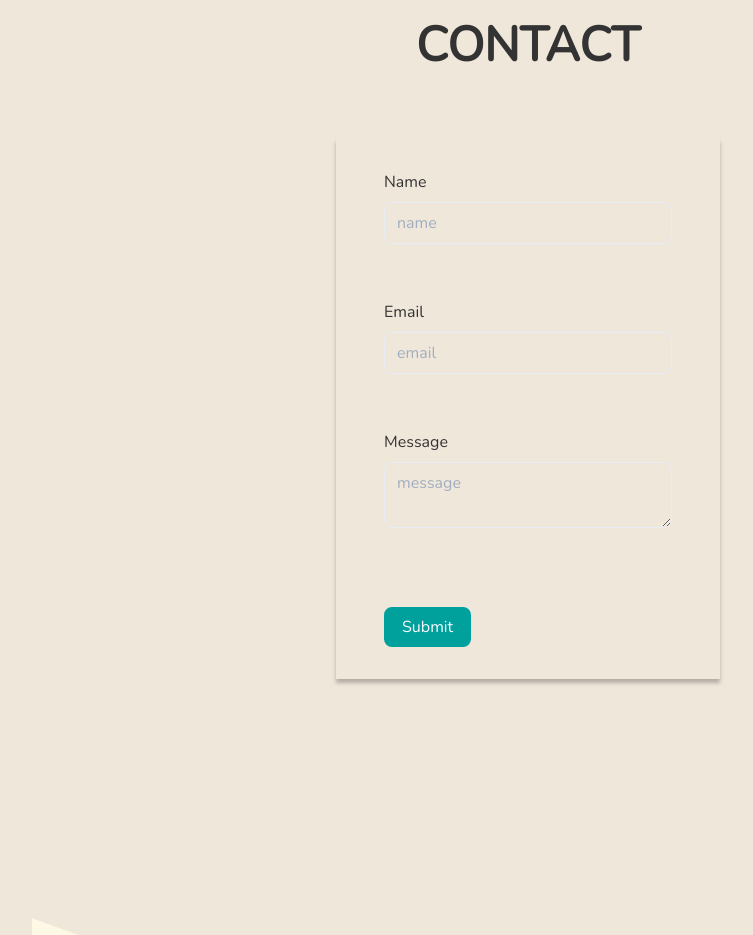
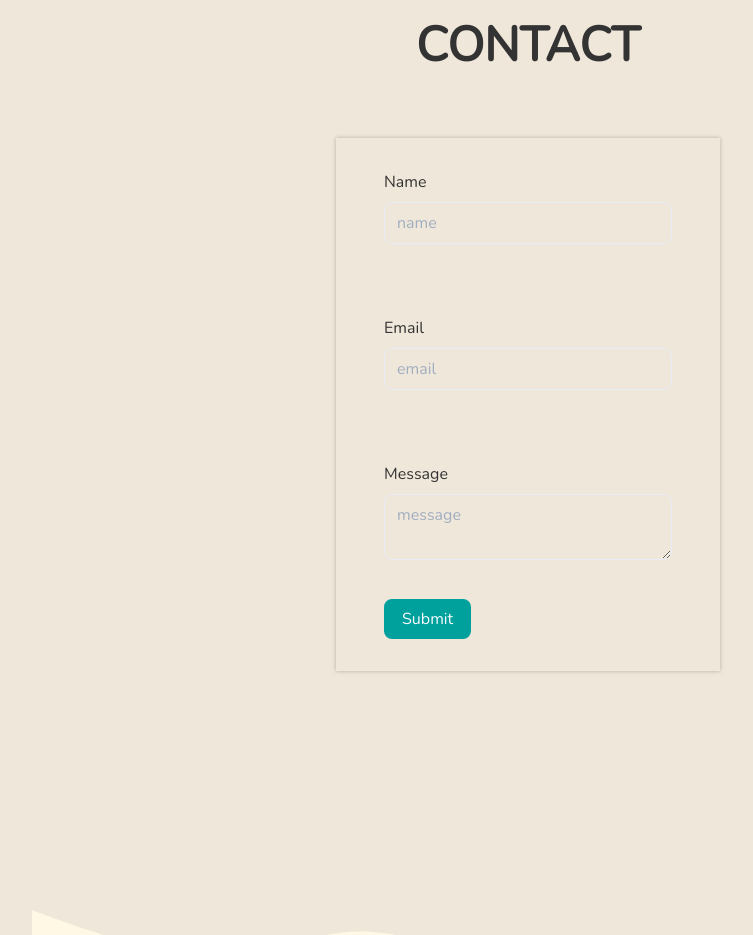
Before and after one commit to Salaheddin12/ab-salah, a Next.js app: page / in a window 1280 px wide. Shown: the part 1800-2735 px from the top of the page, without its empty margins (112-865 px from the left). Built offline with nearby package versions, Linux system fonts and the light colour scheme.

Commit message:
feat: add form validation

```diff
--- a/components/sections/contactForm.js
+++ b/components/sections/contactForm.js
@@ -8,6 +8,17 @@ import {
 } from '@chakra-ui/react'
 import { Field, Formik, Form } from 'formik'
 import styled from '@emotion/styled'
+import * as Yup from 'yup'
+
+const schema = Yup.object({
+  Name: Yup.string()
+    .max(15, 'Must be 15 characters or less')
+    .required('Required'),
+  message: Yup.string()
+    .min(40, 'Must be 40 characters or less')
+    .required('Required'),
+  email: Yup.string().email('Invalid email address').required('Required')
+})
 
 const FormInput = styled.input`
   color: gray;
@@ -27,7 +38,6 @@ const FormTextArea = styled.textarea`
   color: gray;
   width: 100%;
   padding: 8px 12px;
-  margin-bottom: 56px;
   border: 1px solid #e8ecf4;
   border-radius: 8px;
   background: transparent;
@@ -38,7 +48,7 @@ const FormTextArea = styled.textarea`
 `
 
 const FormBox = styled.div`
-  box-shadow: 0px 4px 4px rgba(0, 0, 0, 0.25);
+  box-shadow: 0px 0px 4px rgba(0, 0, 0, 0.25);
   margin: 0 auto;
   margin-top: 4rem;
   padding: 2rem 3rem;
@@ -59,6 +69,7 @@ const ContactForm = () => {
       <FormBox>
         <Formik
           initialValues={{ name: '', email: '', message: '' }}
+          validationSchema={schema}
           onSubmit={(values, actions) => {
             setTimeout(() => {
               alert(JSON.stringify(values, null, 2))
@@ -72,6 +83,7 @@ const ContactForm = () => {
                 {({ field, form }) => (
                   <FormControl
                     isInvalid={form.errors.name && form.touched.name}
+                    mb={4}
                   >
                     <FormLabel htmlFor="name">Name</FormLabel>
                     <FormInput
@@ -88,6 +100,7 @@ const ContactForm = () => {
                 {({ field, form }) => (
                   <FormControl
                     isInvalid={form.errors.email && form.touched.email}
+                    mb={4}
                   >
                     <FormLabel htmlFor="email">Email</FormLabel>
                     <FormInput {...field} id="email" placeholder="email" />
@@ -99,6 +112,7 @@ const ContactForm = () => {
                 {({ field, form }) => (
                   <FormControl
                     isInvalid={form.errors.message && form.touched.message}
+                    mb={4}
                   >
                     <FormLabel htmlFor="message" color="#333">
                       Message
```
